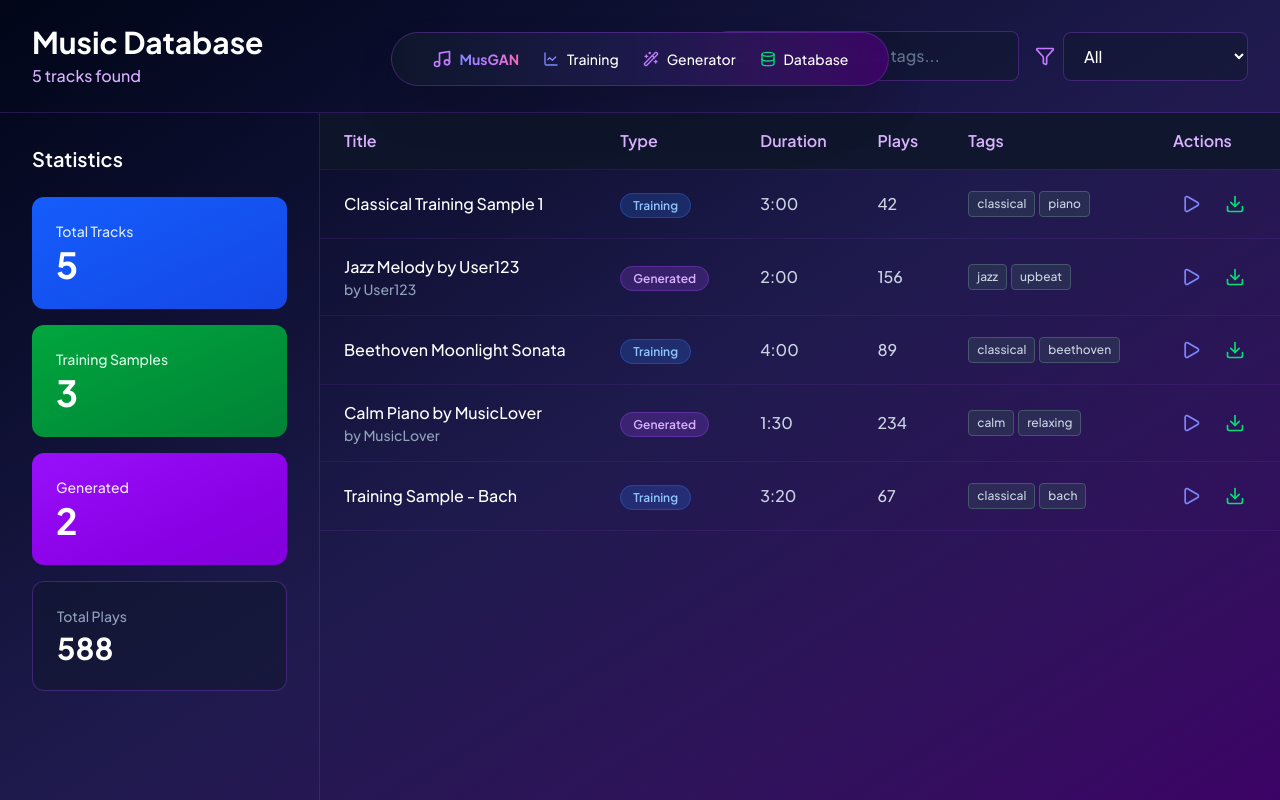
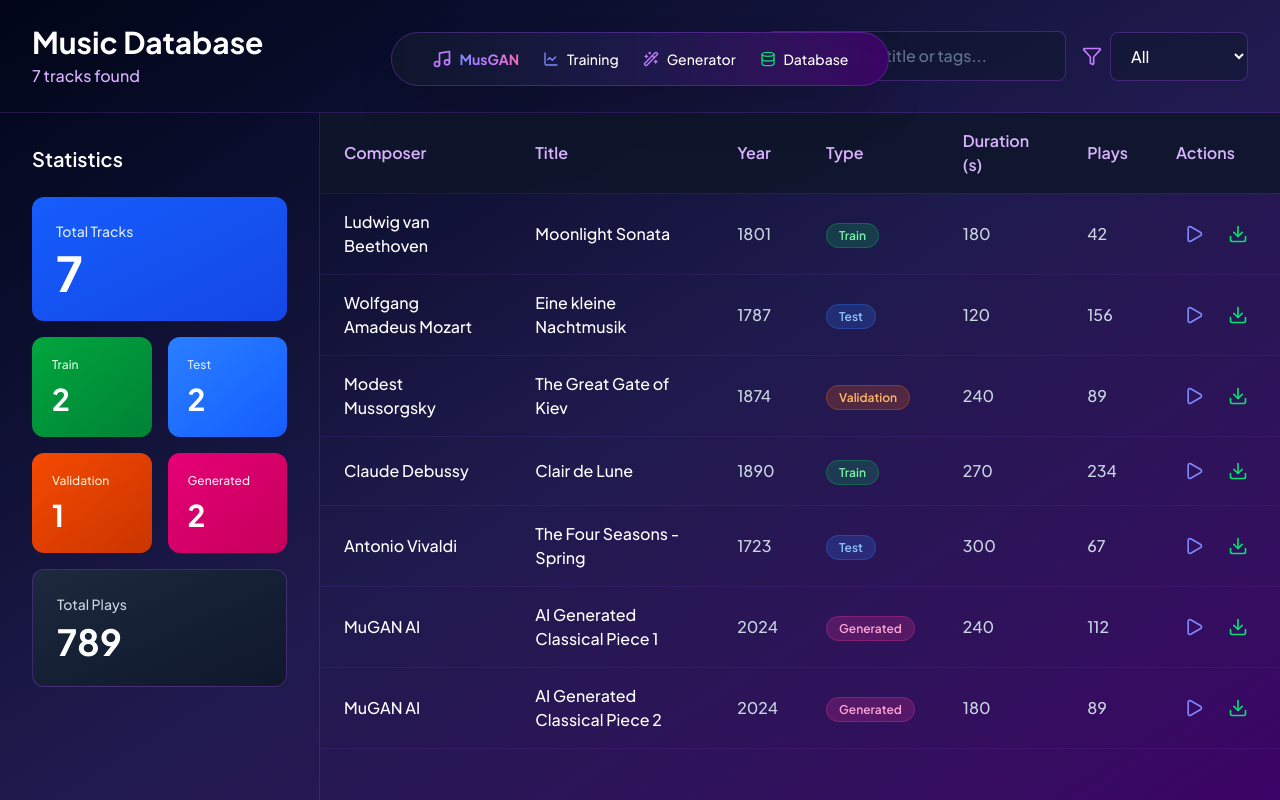
Before and after one commit to MatisAgr/MuGAN_Project, a React (Vite) app in the folder front/: page /database in a window 1280 px wide. Built offline with nearby package versions, Linux system fonts and the light colour scheme.

Commit message:
feat: mettre à jour le modèle MusicItem pour inclure le compositeur, l'année et ajuster les types de musique

```diff
--- a/front/src/pages/MusicDatabase.tsx
+++ b/front/src/pages/MusicDatabase.tsx
@@ -6,10 +6,11 @@ import { useAudioPlayer } from '@/contexts/AudioPlayerContext';
 interface MusicItem {
   id: number;
   title: string;
-  type: 'training' | 'generated';
+  composer: string;
+  year: number;
+  type: 'Train' | 'Test' | 'Validation' | 'Generated';
   duration: number;
   created: string;
-  author?: string;
   plays: number;
   tags: string[];
 }
@@ -17,19 +18,19 @@ interface MusicItem {
 export default function MusicDatabase() {
   const [searchParams, setSearchParams] = useSearchParams();
   const [searchQuery, setSearchQuery] = useState('');
-  const [filterType, setFilterType] = useState<'all' | 'training' | 'generated'>('all');
+  const [filterType, setFilterType] = useState<'all' | 'Train' | 'Test' | 'Validation' | 'Generated'>('all');
   const { playTrack } = useAudioPlayer();
 
   useEffect(() => {
     const filterParam = searchParams.get('filter');
-    if (filterParam === 'training' || filterParam === 'generated') {
-      setFilterType(filterParam);
+    if (filterParam === 'Train' || filterParam === 'Test' || filterParam === 'Validation' || filterParam === 'Generated') {
+      setFilterType(filterParam as 'Train' | 'Test' | 'Validation' | 'Generated');
     } else if (filterParam === 'all' || !filterParam) {
       setFilterType('all');
     }
   }, [searchParams]);
 
-  const handleFilterChange = (newFilter: 'all' | 'training' | 'generated') => {
+  const handleFilterChange = (newFilter: 'all' | 'Train' | 'Test' | 'Validation' | 'Generated') => {
     setFilterType(newFilter);
     if (newFilter === 'all') {
       searchParams.delete('filter');
@@ -42,8 +43,10 @@ export default function MusicDatabase() {
   const mockData: MusicItem[] = [
     {
       id: 1,
-      title: 'Classical Training Sample 1',
-      type: 'training',
+      title: 'Moonlight Sonata',
+      composer: 'Ludwig van Beethoven',
+      year: 1801,
+      type: 'Train',
       duration: 180,
       created: '2024-01-15',
       plays: 42,
@@ -51,46 +54,75 @@ export default function MusicDatabase() {
     },
     {
       id: 2,
-      title: 'Jazz Melody by User123',
-      type: 'generated',
+      title: 'Eine kleine Nachtmusik',
+      composer: 'Wolfgang Amadeus Mozart',
+      year: 1787,
+      type: 'Test',
       duration: 120,
       created: '2024-01-20',
-      author: 'User123',
       plays: 156,
-      tags: ['jazz', 'upbeat'],
+      tags: ['classical', 'chamber'],
     },
     {
       id: 3,
-      title: 'Beethoven Moonlight Sonata',
-      type: 'training',
+      title: 'The Great Gate of Kiev',
+      composer: 'Modest Mussorgsky',
+      year: 1874,
+      type: 'Validation',
       duration: 240,
       created: '2024-01-10',
       plays: 89,
-      tags: ['classical', 'beethoven'],
+      tags: ['classical', 'orchestral'],
     },
     {
       id: 4,
-      title: 'Calm Piano by MusicLover',
-      type: 'generated',
-      duration: 90,
+      title: 'Clair de Lune',
+      composer: 'Claude Debussy',
+      year: 1890,
+      type: 'Train',
+      duration: 270,
       created: '2024-01-22',
-      author: 'MusicLover',
       plays: 234,
-      tags: ['calm', 'relaxing'],
+      tags: ['classical', 'piano'],
     },
     {
       id: 5,
-      title: 'Training Sample - Bach',
-      type: 'training',
-      duration: 200,
+      title: 'The Four Seasons - Spring',
+      composer: 'Antonio Vivaldi',
+      year: 1723,
+      type: 'Test',
+      duration: 300,
       created: '2024-01-12',
       plays: 67,
-      tags: ['classical', 'bach'],
+      tags: ['classical', 'concerto'],
+    },
+    {
+      id: 6,
+      title: 'AI Generated Classical Piece 1',
+      composer: 'MuGAN AI',
+      year: 2024,
+      type: 'Generated',
+      duration: 240,
+      created: '2024-01-25',
+      plays: 112,
+      tags: ['generated', 'classical', 'ai'],
+    },
+    {
+      id: 7,
+      title: 'AI Generated Classical Piece 2',
+      composer: 'MuGAN AI',
+      year: 2024,
+      type: 'Generated',
+      duration: 180,
+      created: '2024-01-26',
+      plays: 89,
+      tags: ['generated', 'piano', 'ai'],
     },
   ];
 
   const filteredData = mockData.filter((item) => {
     const matchesSearch = item.title.toLowerCase().includes(searchQuery.toLowerCase()) ||
+                         item.composer.toLowerCase().includes(searchQuery.toLowerCase()) ||
                          item.tags.some(tag => tag.toLowerCase().includes(searchQuery.toLowerCase()));
     const matchesFilter = filterType === 'all' || item.type === filterType;
     return matchesSearch && matchesFilter;
@@ -130,8 +162,10 @@ export default function MusicDatabase() {
               className="px-4 py-3 bg-slate-900/50 border border-purple-500/30 text-white rounded-lg focus:outline-none focus:border-purple-500 cursor-pointer"
             >
               <option value="all">All</option>
-              <option value="training">Training Data</option>
-              <option value="generated">Generated Music</option>
+              <option value="Train">Train</option>
+              <option value="Test">Test</option>
+              <option value="Validation">Validation</option>
+              <option value="Generated">Generated</option>
             </select>
           </div>
         </div>
@@ -141,29 +175,43 @@ export default function MusicDatabase() {
         <div className="col-span-3 border-r border-purple-500/20 flex flex-col p-8">
           <h2 className="text-xl font-semibold text-white mb-6">Statistics</h2>
 
-          <div className="space-y-4">
-            <div className="bg-gradient-to-br from-blue-600 to-blue-700 rounded-xl p-6">
-              <div className="text-sm text-blue-100 mb-1">Total Tracks</div>
-              <div className="text-4xl font-bold text-white">{mockData.length}</div>
+          <div className="grid grid-cols-2 gap-4 auto-rows-max">
+            <div className="col-span-2 bg-gradient-to-br from-blue-600 to-blue-700 rounded-xl p-6 hover:shadow-lg hover:shadow-blue-500/50 transition-shadow">
+              <div className="text-sm text-blue-100 mb-2">Total Tracks</div>
+              <div className="text-5xl font-bold text-white">{mockData.length}</div>
             </div>
 
-            <div className="bg-gradient-to-br from-green-600 to-green-700 rounded-xl p-6">
-              <div className="text-sm text-green-100 mb-1">Training Samples</div>
-              <div className="text-4xl font-bold text-white">
-                {mockData.filter(i => i.type === 'training').length}
+            <div className="bg-gradient-to-br from-green-600 to-green-700 rounded-xl p-5 hover:shadow-lg hover:shadow-green-500/50 transition-shadow">
+              <div className="text-xs text-green-100 mb-2">Train</div>
+              <div className="text-3xl font-bold text-white">
+                {mockData.filter(i => i.type === 'Train').length}
               </div>
             </div>
 
-            <div className="bg-gradient-to-br from-purple-600 to-purple-700 rounded-xl p-6">
-              <div className="text-sm text-purple-100 mb-1">Generated</div>
-              <div className="text-4xl font-bold text-white">
-                {mockData.filter(i => i.type === 'generated').length}
+            <div className="bg-gradient-to-br from-blue-500 to-blue-600 rounded-xl p-5 hover:shadow-lg hover:shadow-blue-500/50 transition-shadow">
+              <div className="text-xs text-blue-100 mb-2">Test</div>
+              <div className="text-3xl font-bold text-white">
+                {mockData.filter(i => i.type === 'Test').length}
               </div>
             </div>
 
-            <div className="bg-slate-900/50 border border-purple-500/30 rounded-xl p-6">
-              <div className="text-sm text-slate-400 mb-1">Total Plays</div>
+            <div className="bg-gradient-to-br from-orange-600 to-orange-700 rounded-xl p-5 hover:shadow-lg hover:shadow-orange-500/50 transition-shadow">
+              <div className="text-xs text-orange-100 mb-2">Validation</div>
               <div className="text-3xl font-bold text-white">
+                {mockData.filter(i => i.type === 'Validation').length}
+              </div>
+            </div>
+
+            <div className="bg-gradient-to-br from-pink-600 to-pink-700 rounded-xl p-5 hover:shadow-lg hover:shadow-pink-500/50 transition-shadow">
+              <div className="text-xs text-pink-100 mb-2">Generated</div>
+              <div className="text-3xl font-bold text-white">
+                {mockData.filter(i => i.type === 'Generated').length}
+              </div>
+            </div>
+
+            <div className="col-span-2 bg-gradient-to-br from-slate-800 to-slate-900 border border-purple-500/30 rounded-xl p-6 hover:shadow-lg hover:shadow-purple-500/30 transition-shadow">
+              <div className="text-sm text-slate-300 mb-2">Total Plays</div>
+              <div className="text-4xl font-bold text-white">
                 {mockData.reduce((acc, item) => acc + item.plays, 0)}
               </div>
             </div>
@@ -175,11 +223,12 @@ export default function MusicDatabase() {
             <table className="w-full">
               <thead className="sticky top-0 bg-slate-900/90 border-b border-purple-500/20 backdrop-blur-sm">
                 <tr>
+                  <th className="px-6 py-4 text-left font-semibold text-purple-300">Composer</th>
                   <th className="px-6 py-4 text-left font-semibold text-purple-300">Title</th>
+                  <th className="px-6 py-4 text-left font-semibold text-purple-300">Year</th>
                   <th className="px-6 py-4 text-left font-semibold text-purple-300">Type</th>
-                  <th className="px-6 py-4 text-left font-semibold text-purple-300">Duration</th>
+                  <th className="px-6 py-4 text-left font-semibold text-purple-300">Duration (s)</th>
                   <th className="px-6 py-4 text-left font-semibold text-purple-300">Plays</th>
-                  <th className="px-6 py-4 text-left font-semibold text-purple-300">Tags</th>
                   <th className="px-6 py-4 text-left font-semibold text-purple-300">Actions</th>
                 </tr>
               </thead>
@@ -187,36 +236,29 @@ export default function MusicDatabase() {
                 {filteredData.map((item) => (
                   <tr key={item.id} className="border-b border-purple-500/10 hover:bg-purple-500/10 transition-colors">
                     <td className="px-6 py-4">
+                      <div className="font-medium text-white">{item.composer}</div>
+                    </td>
+                    <td className="px-6 py-4">
                       <div className="font-medium text-white">{item.title}</div>
-                      {item.author && (
-                        <div className="text-sm text-slate-400">by {item.author}</div>
-                      )}
                     </td>
+                    <td className="px-6 py-4 text-slate-300">{item.year}</td>
                     <td className="px-6 py-4">
                       <span
                         className={`px-3 py-1 rounded-full text-xs font-semibold ${
-                          item.type === 'training'
+                          item.type === 'Train'
+                            ? 'bg-green-500/20 text-green-300 border border-green-500/30'
+                            : item.type === 'Test'
                             ? 'bg-blue-500/20 text-blue-300 border border-blue-500/30'
-                            : 'bg-purple-500/20 text-purple-300 border border-purple-500/30'
+                            : item.type === 'Validation'
+                            ? 'bg-orange-500/20 text-orange-300 border border-orange-500/30'
+                            : 'bg-pink-500/20 text-pink-300 border border-pink-500/30'
                         }`}
                       >
-                        {item.type === 'training' ? 'Training' : 'Generated'}
+                        {item.type}
                       </span>
                     </td>
-                    <td className="px-6 py-4 text-slate-300">{formatDuration(item.duration)}</td>
+                    <td className="px-6 py-4 text-slate-300">{item.duration}</td>
                     <td className="px-6 py-4 text-slate-300">{item.plays}</td>
-                    <td className="px-6 py-4">
-                      <div className="flex flex-wrap gap-1">
-                        {item.tags.map((tag) => (
-                          <span
-                            key={tag}
-                            className="px-2 py-1 bg-slate-700/50 text-slate-300 border border-slate-600 rounded text-xs"
-                          >
-                            {tag}
-                          </span>
-                        ))}
-                      </div>
-                    </td>
                     <td className="px-6 py-4">
                       <div className="flex gap-2">
                         <button
@@ -224,7 +266,6 @@ export default function MusicDatabase() {
                             id: item.id.toString(),
                             title: item.title,
                             url: new URL('../assets/test_music.mp3', import.meta.url).href,
-                            author: item.author,
                             duration: item.duration,
                           })}
                           className="p-2 text-indigo-400 hover:bg-indigo-500/20 rounded transition-colors cursor-pointer"
```
